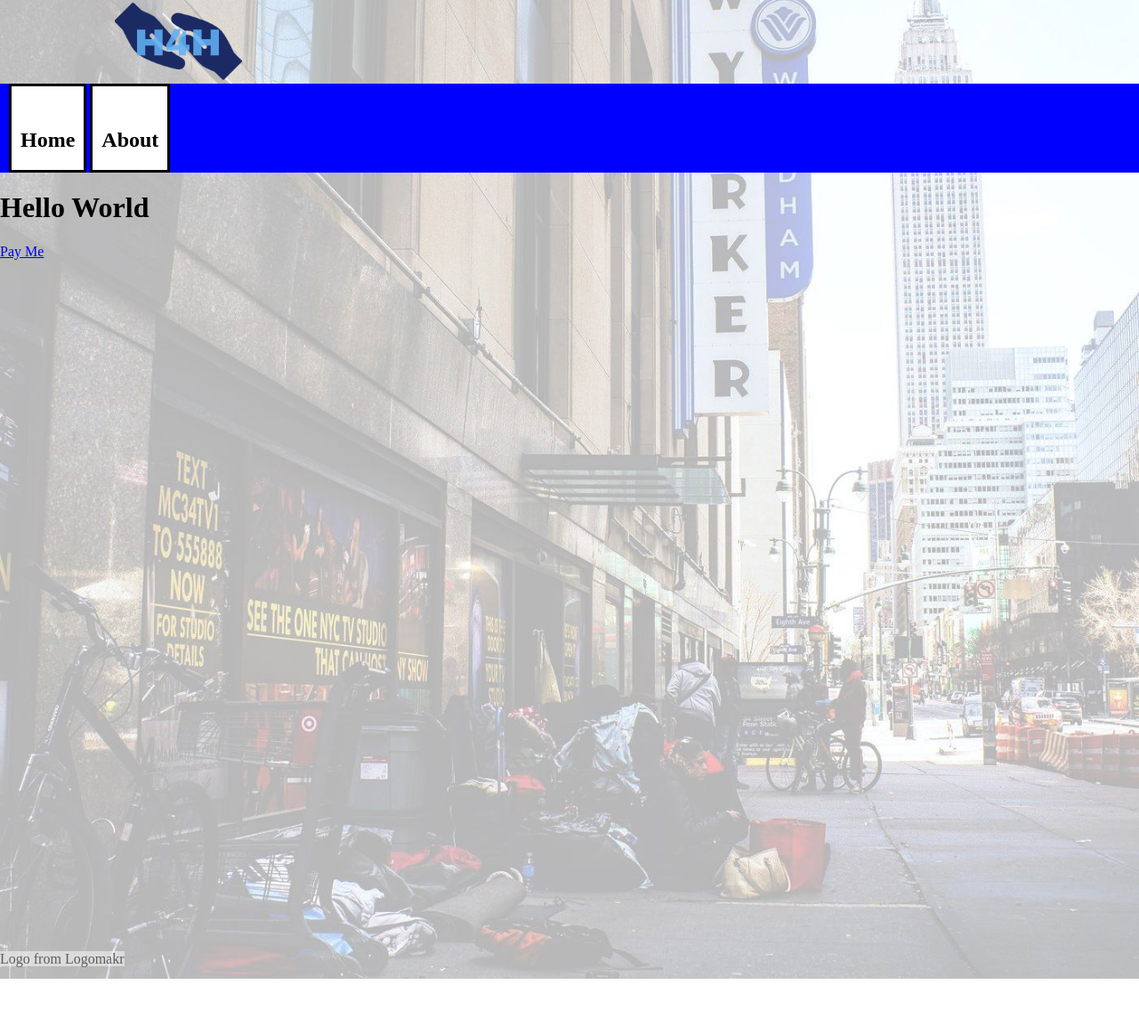
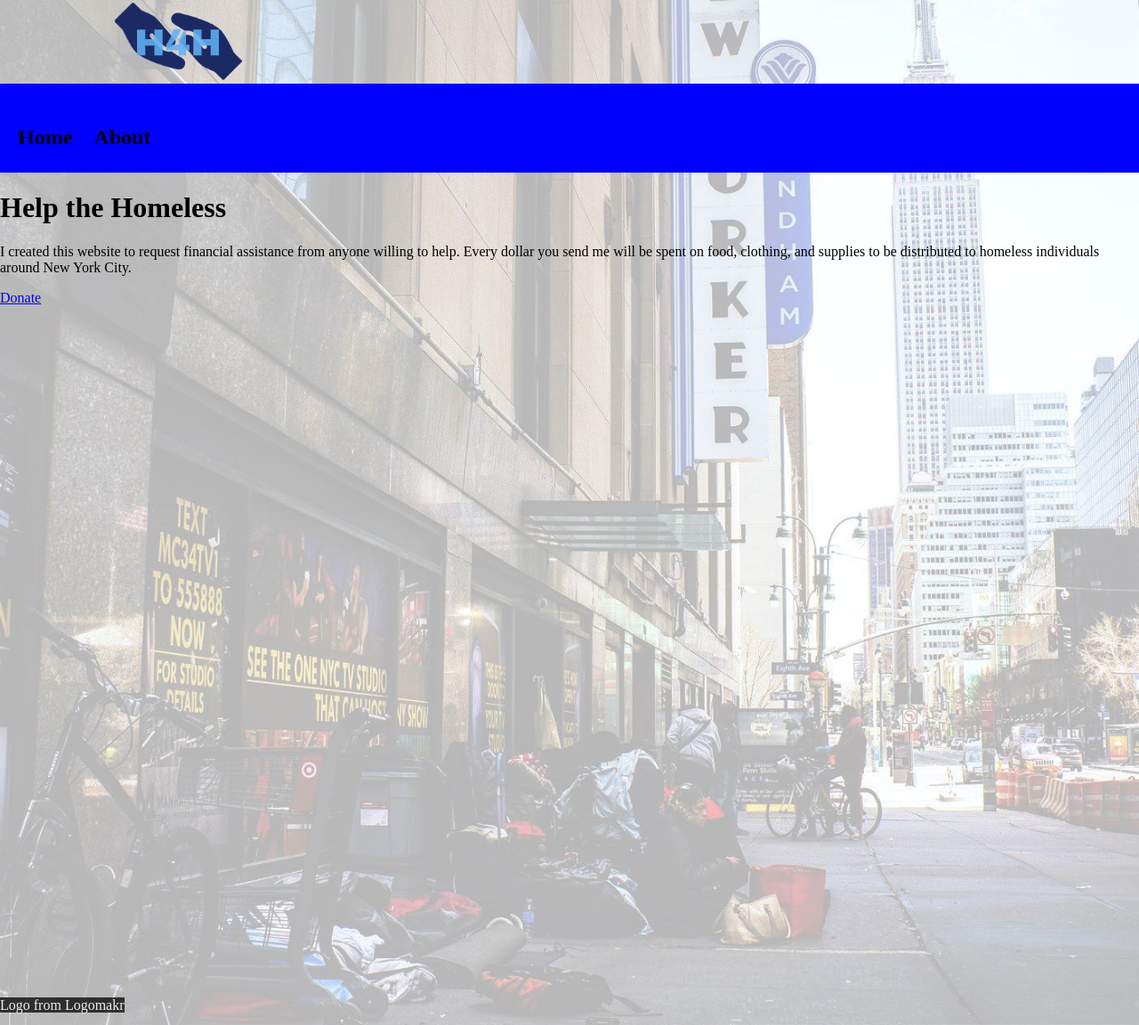
Before and after one commit to aerosario5/aerosario5.github.io, a plain HTML site: page index.html in a window 1280 px wide. Shown: the part 5-1157 px from the top of the page at 89% size. Before the commit the page ends 1105 px from the top, so only its background shows below. Drawn offline with Linux system fonts and the light colour scheme.

Commit message:
New intro paragraph

```diff
--- a/index.html
+++ b/index.html
@@ -17,8 +17,11 @@
   </div>
 
   <body>
-    <h1>Hello World</h1>
-    <a class="paypal button" href="https://paypal.me/aerosario97?locale.x=en_US" target=_blank>Pay Me</a>
+    <h1>Help the Homeless</h1>
+    <p>I created this website to request financial assistance from anyone willing to help. Every dollar
+      you send me will be spent on food, clothing, and supplies to be distributed to homeless individuals around
+      New York City.</p>
+    <a class="paypal button" href="https://paypal.me/aerosario97?locale.x=en_US" target=_blank>Donate</a>
   </body>
 
   <div style="position: relative; width: 600px; height: 800px;">
--- a/style.css
+++ b/style.css
@@ -37,9 +37,6 @@ body {
   line-height: 80px;
   list-style: none;
   padding: 0 10px;
-  background-color: white;
-  border-color: black;
-  border-style: solid;
   height: 94px;
 }
 
@@ -49,8 +46,14 @@ body {
 }
 
 .credit a{
-  background-color: white;
-  color: black;
-  opacity: 0.5;
+  background-color: black;
+  color: white;
+  opacity: 0.75;
   text-decoration: none;
 }
+
+.paypal-button {
+  background-color: black;
+  color: white;
+  text-decoration: none;
+}
```
